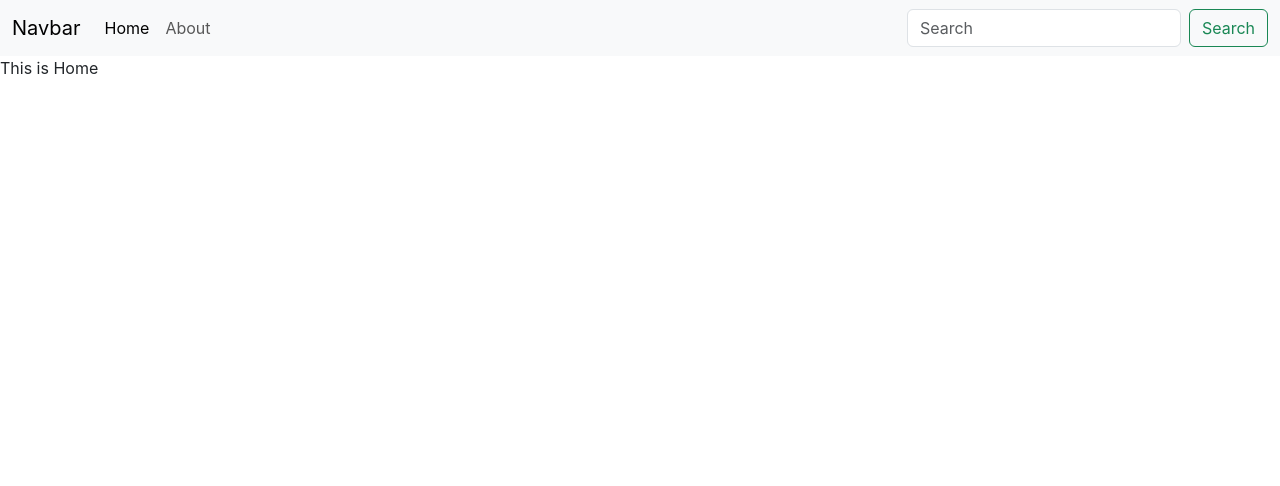
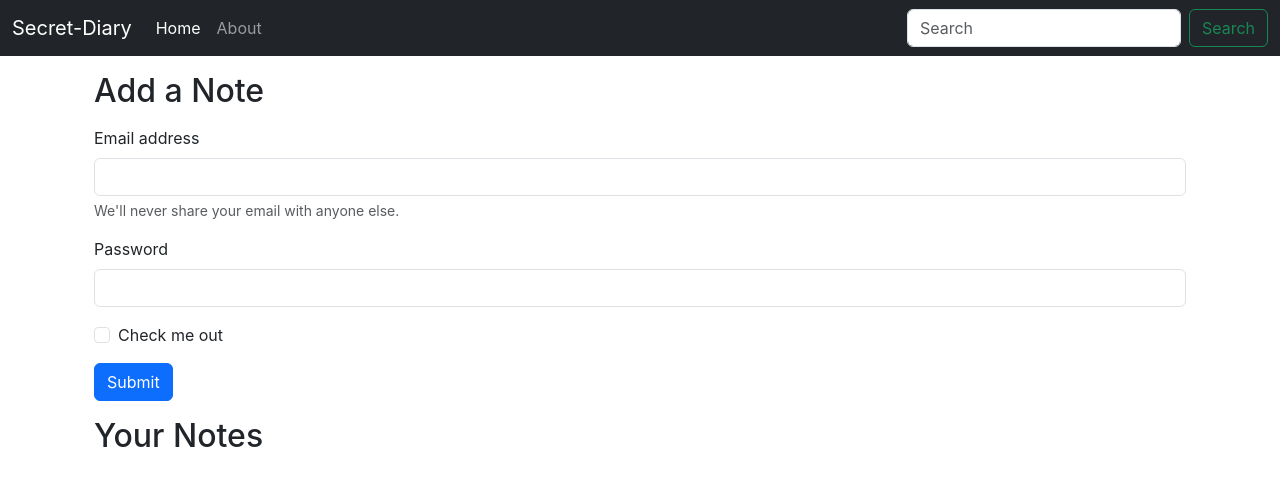
Before and after one commit to MdAjhar123/INOTEBOOK, a React (Create React App) app: page / in a window 1280 px wide. Shown: the top 486 px of the page. Built offline with nearby package versions, Linux system fonts and the light colour scheme.

Commit message:
Adding useLocation hook
Adding useLocation hook in Navbar and adding form part in Home 60

```diff
--- a/src/App.js
+++ b/src/App.js
@@ -12,10 +12,12 @@
       <NoteState>
         <BrowserRouter>
           <Navbar />
-          <Routes>
-            <Route exact path="/" element={<Home />}></Route>
-            <Route exact path="/about" element={<About />}></Route>
-          </Routes>
+          <div className="container">
+            <Routes>
+              <Route exact path="/" element={<Home />}></Route>
+              <Route exact path="/about" element={<About />}></Route>
+            </Routes>
+          </div>
         </BrowserRouter>
       </NoteState>
     </>
--- a/src/components/About.js
+++ b/src/components/About.js
@@ -1,17 +1,10 @@
 import React, { useContext, useEffect } from 'react'
-import noteContext from '../context/notes/noteContext'
 
 const About = () => {
-  const a = useContext(noteContext)
-
-  useEffect(() => {
-    a.update();
-    // eslint-disable-next-line
-  }, [])
 
   return (
     <div>
-      This is About {a.state.name} and he is in class {a.state.class}
+      This is About page
     </div>
   )
 }
--- a/src/components/Home.js
+++ b/src/components/Home.js
@@ -3,7 +3,29 @@
 const Home = () => {
   return (
     <div>
-      This is Home
+      <div className="container my-3">
+        <h2>Add a Note</h2>
+        <form className='my-3'>
+          <div class="mb-3">
+            <label for="exampleInputEmail1" class="form-label">Email address</label>
+            <input type="email" class="form-control" id="exampleInputEmail1" aria-describedby="emailHelp" />
+            <div id="emailHelp" class="form-text">We'll never share your email with anyone else.</div>
+          </div>
+          <div class="mb-3">
+            <label for="exampleInputPassword1" class="form-label">Password</label>
+            <input type="password" class="form-control" id="exampleInputPassword1" />
+          </div>
+          <div class="mb-3 form-check">
+            <input type="checkbox" class="form-check-input" id="exampleCheck1" />
+            <label class="form-check-label" for="exampleCheck1">Check me out</label>
+          </div>
+          <button type="submit" class="btn btn-primary">Submit</button>
+        </form>
+      </div>
+
+      <div className="container my-3">
+        <h2>Your Notes</h2>
+      </div>
     </div>
   )
 }
--- a/src/components/Navbar.js
+++ b/src/components/Navbar.js
@@ -1,22 +1,28 @@
-import React from 'react'
-import { Link } from "react-router-dom";
+import React,{useEffect} from 'react'
+import { Link, useLocation } from "react-router-dom";
 
 const Navbar = () => {
+
+    let location = useLocation();
+    useEffect(() => {
+        console.log(location.pathname);
+    }, [location]);
+
     return (
         <div>
-            <nav className="navbar navbar-expand-lg bg-body-tertiary">
+            <nav className="navbar navbar-expand-lg navbar-dark bg-dark">
                 <div className="container-fluid">
-                    <Link className="navbar-brand" to="/">Navbar</Link>
+                    <Link className="navbar-brand" to="/">Secret-Diary</Link>
                     <button className="navbar-toggler" type="button" data-bs-toggle="collapse" data-bs-target="#navbarSupportedContent" aria-controls="navbarSupportedContent" aria-expanded="false" aria-label="Toggle navigation">
                         <span className="navbar-toggler-icon"></span>
                     </button>
                     <div className="collapse navbar-collapse" id="navbarSupportedContent">
                         <ul className="navbar-nav me-auto mb-2 mb-lg-0">
                             <li className="nav-item">
-                                <Link className="nav-link active" aria-current="page" to="/">Home</Link>
+                                <Link className={`nav-link ${location.pathname==="/"? "active": ""}`} aria-current="page" to="/">Home</Link>
                             </li>
                             <li className="nav-item">
-                                <Link className="nav-link" to="/about">About</Link>
+                                <Link className={`nav-link ${location.pathname==="/about"? "active": ""}`} to="/about">About</Link>
                             </li>
 
                         </ul>
--- a/src/context/notes/NoteState.js
+++ b/src/context/notes/NoteState.js
@@ -2,22 +2,9 @@
 import { useState } from "react";
 
 const NoteState = (props)=>{
-    const s1 = {
-        "name": "Dilshad",
-        "class": "5b"
-    }
-    const [state, setState] = useState(s1);
 
-    const update = ()=>{
-        setTimeout(() => {
-            setState({
-                "name": "Altamas",
-                "class": "10b"
-            })
-        }, 1000);
-    }
     return(
-        <NoteContext.Provider value={{state:state, update:update}}>
+        <NoteContext.Provider value={{}}>
         {props.children}
         </NoteContext.Provider>
     )
```
